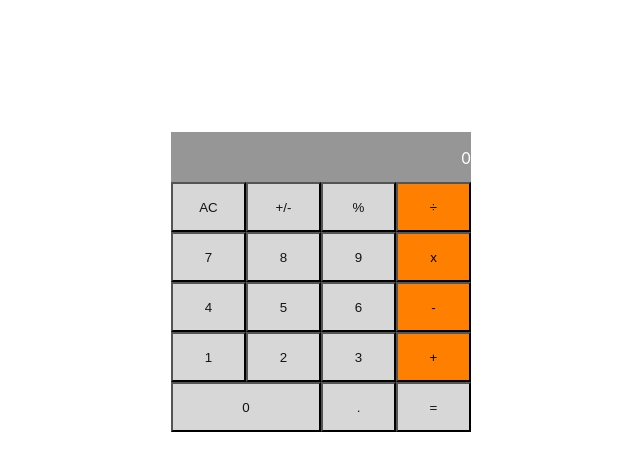
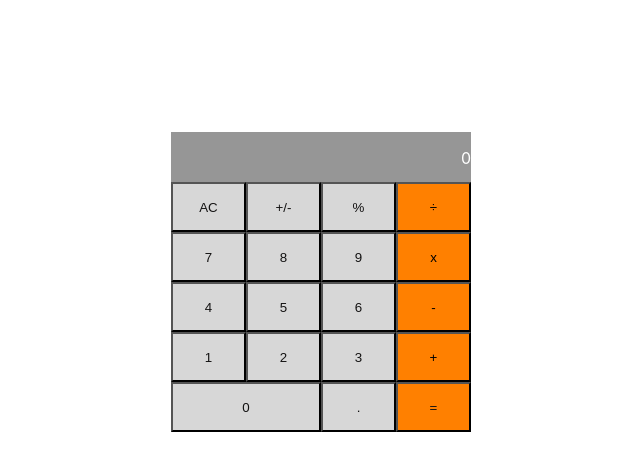
Before and after one commit to tsheporamantso/math-magicians, a React (Create React App) app: page / in a window 1280 px wide. Shown: the top 470 px of the page, without its empty margins (319-959 px from the left). Built offline with nearby package versions, Linux system fonts and the light colour scheme.

Commit message:
Add background color on equal sign button

```diff
--- a/src/App.css
+++ b/src/App.css
@@ -28,7 +28,8 @@
   height: 50px;
 }
 
-.button_operator {
+.button_operator,
+.equal {
   background-color: #ff8000;
   width: 75px;
 }
@@ -36,7 +37,3 @@
 .zero {
   width: 150px;
 }
-
-.equal {
-  width: 75px;
-}
```
